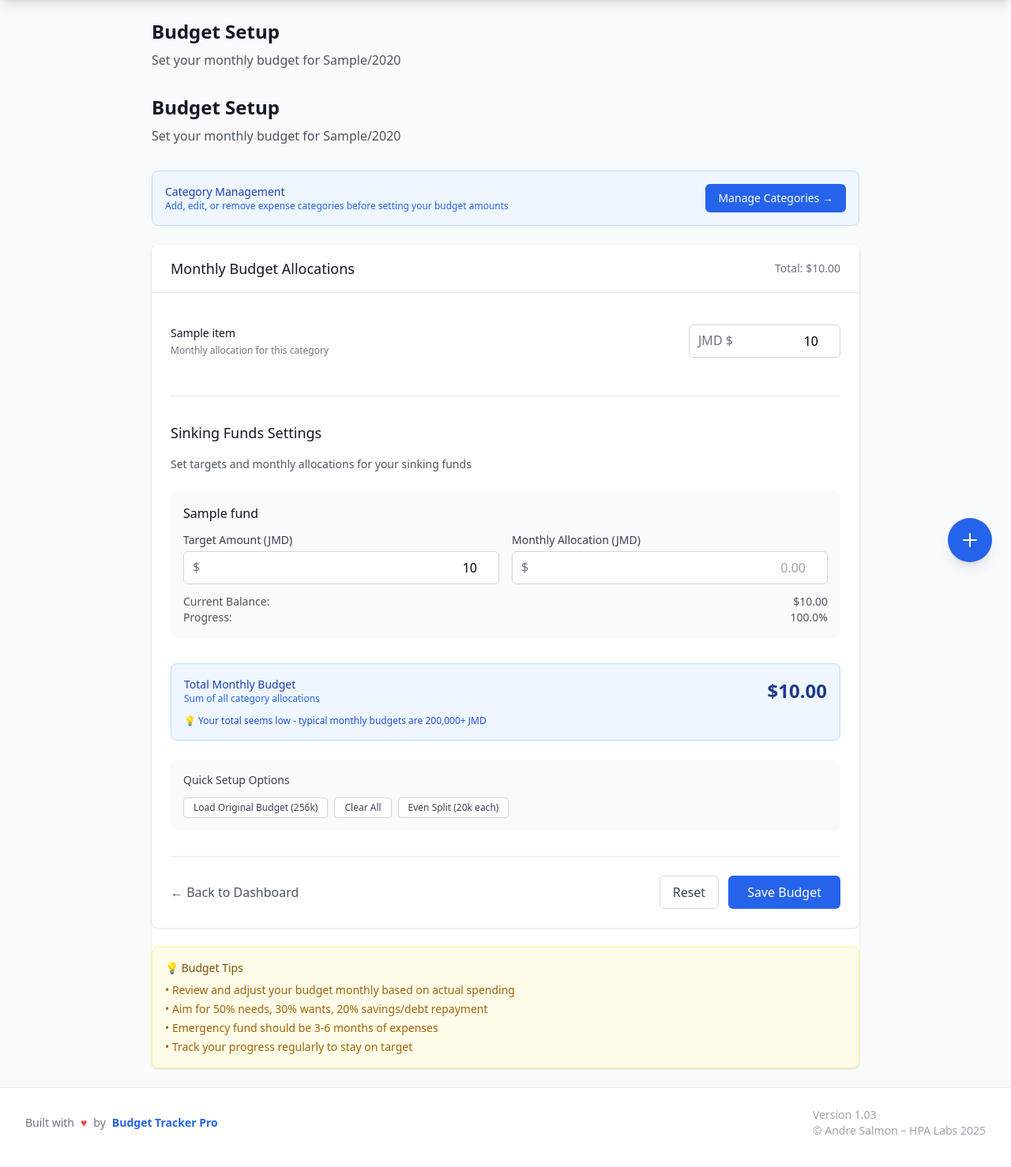
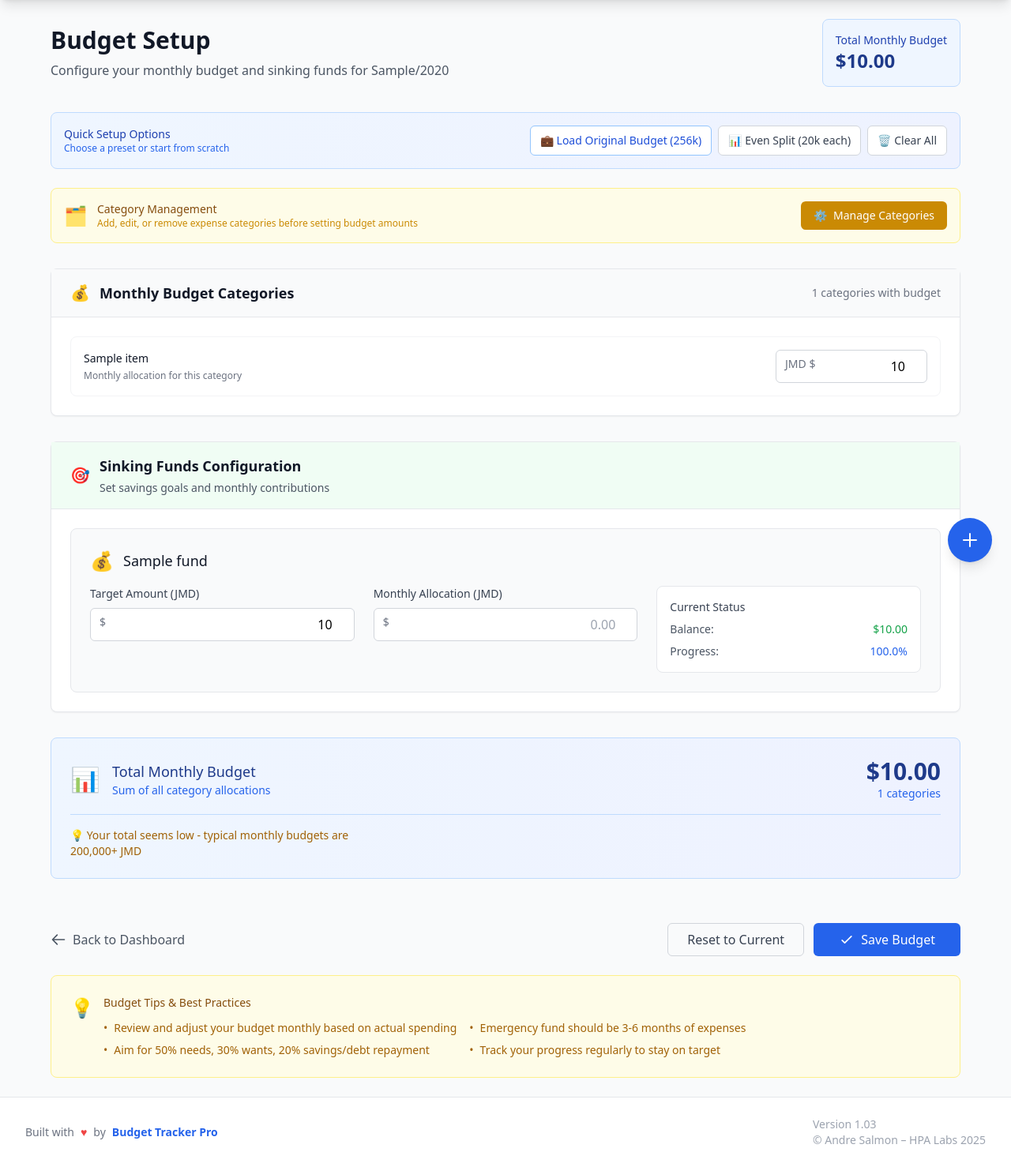
Before and after one commit to salmonars1-lab/budget-tracker-pro, a Flask app: template templates/budget_setup.html in a window 1280 px wide. Shown: the part 64-1542 px from the top of the page at 79% size. Before the commit the page ends 1501 px from the top, so only its background shows below. Run offline with Flask 3, Linux system fonts and the light colour scheme; the template is opened without the code that fills it: most values are stand-ins (such as "Sample title", 1, 10 or a date in 2020); some libraries are stand-ins or nearby versions.

Commit message:
Update budget_setup2.html

```diff
--- a/templates/budget_setup.html
+++ b/templates/budget_setup.html
@@ -3,48 +3,89 @@
 {% block title %}Budget Setup - Budget Tracker{% endblock %}
 
 {% block content %}
-<div x-data="budgetSetup()" class="max-w-4xl mx-auto">
+<div x-data="budgetSetup()" class="max-w-6xl mx-auto">
     <!-- Header -->
     <div class="mb-8">
-        <h2 class="text-2xl font-bold text-gray-900 mb-2">Budget Setup</h2>
-        <p class="text-gray-600">Set your monthly budget for {{ current_month }}/{{ current_year }}</p>
+        <div class="flex items-center justify-between flex-wrap gap-4">
+            <div>
+                <h2 class="text-3xl font-bold text-gray-900 mb-2">Budget Setup</h2>
+                <p class="text-gray-600">Configure your monthly budget and sinking funds for {{ current_month }}/{{ current_year }}</p>
             </div>
-<div class="mb-8">
-    <h2 class="text-2xl font-bold text-gray-900 mb-2">Budget Setup</h2>
-    <p class="text-gray-600">Set your monthly budget for {{ current_month }}/{{ current_year }}</p>
+            <div class="bg-blue-50 border border-blue-200 rounded-lg p-4">
+                <div class="text-sm text-blue-800 font-medium">Total Monthly Budget</div>
+                <div class="text-2xl font-bold text-blue-900" x-text="formatCurrency(totalBudget)"></div>
+            </div>
+        </div>
+    </div>
+
+    <!-- Quick Actions Bar -->
+    <div class="mb-6 bg-gradient-to-r from-blue-50 to-indigo-50 border border-blue-200 rounded-lg p-4">
+        <div class="flex flex-col sm:flex-row items-start sm:items-center justify-between gap-4">
+            <div>
+                <h3 class="text-sm font-medium text-blue-800">Quick Setup Options</h3>
+                <p class="text-xs text-blue-600">Choose a preset or start from scratch</p>
+            </div>
+            <div class="flex flex-wrap gap-2">
+                <button type="button"
+                        @click="loadPreset('original')"
+                        class="inline-flex items-center px-3 py-2 text-sm bg-white border border-blue-300 rounded-md text-blue-700 hover:bg-blue-50 transition-colors">
+                    <span class="mr-1">💼</span>
+                    Load Original Budget (256k)
+                </button>
+                <button type="button"
+                        @click="evenSplit()"
+                        class="inline-flex items-center px-3 py-2 text-sm bg-white border border-gray-300 rounded-md text-gray-700 hover:bg-gray-50 transition-colors">
+                    <span class="mr-1">📊</span>
+                    Even Split (20k each)
+                </button>
+                <button type="button"
+                        @click="clearAll()"
+                        class="inline-flex items-center px-3 py-2 text-sm bg-white border border-gray-300 rounded-md text-gray-700 hover:bg-gray-50 transition-colors">
+                    <span class="mr-1">🗑️</span>
+                    Clear All
+                </button>
+            </div>
+        </div>
     </div>
 
     <!-- Category Management Section -->
-<div class="mb-6 bg-blue-50 border border-blue-200 rounded-lg p-4">
+    <div class="mb-8 bg-yellow-50 border border-yellow-200 rounded-lg p-4">
         <div class="flex items-center justify-between">
+            <div class="flex items-center">
+                <span class="text-2xl mr-3">🗂️</span>
                 <div>
-            <h3 class="text-sm font-medium text-blue-800">Category Management</h3>
-            <p class="text-xs text-blue-600">Add, edit, or remove expense categories before setting your budget amounts</p>
+                    <h3 class="text-sm font-medium text-yellow-800">Category Management</h3>
+                    <p class="text-xs text-yellow-600">Add, edit, or remove expense categories before setting budget amounts</p>
+                </div>
             </div>
             <a href="/manage-categories"
-           class="bg-blue-600 text-white px-4 py-2 rounded-md hover:bg-blue-700 text-sm font-medium transition-colors">
-            Manage Categories →
+               class="inline-flex items-center bg-yellow-600 text-white px-4 py-2 rounded-md hover:bg-yellow-700 text-sm font-medium transition-colors">
+                <span class="mr-2">⚙️</span>
+                Manage Categories
             </a>
         </div>
     </div>
 
-<!-- Budget Form -->
-<div class="bg-white rounded-lg shadow">
-    <!-- Budget Form -->
-    <div class="bg-white rounded-lg shadow">
-        <div class="px-6 py-4 border-b border-gray-200">
+    <form method="POST" action="/budget-setup" class="space-y-8">
+
+        <!-- Budget Categories Section -->
+        <div class="bg-white rounded-lg shadow-sm border border-gray-200">
+            <div class="px-6 py-4 border-b border-gray-200 bg-gray-50">
                 <div class="flex items-center justify-between">
-                <h3 class="text-lg font-medium text-gray-900">Monthly Budget Allocations</h3>
+                    <div class="flex items-center">
+                        <span class="text-xl mr-3">💰</span>
+                        <h3 class="text-lg font-semibold text-gray-900">Monthly Budget Categories</h3>
+                    </div>
                     <div class="text-sm text-gray-500">
-                    Total: <span x-text="formatCurrency(totalBudget)" class="font-medium"></span>
+                        <span x-text="budgets.filter(b => b > 0).length"></span> categories with budget
                     </div>
                 </div>
             </div>
 
-        <form method="POST" action="/budget-setup" class="p-6">
-            <div class="space-y-6">
+            <div class="p-6">
+                <div class="grid gap-4">
                     {% for item in budget_data %}
-                <div class="flex items-center justify-between py-4 border-b border-gray-100 last:border-b-0">
+                    <div class="flex items-center justify-between p-4 border border-gray-100 rounded-lg hover:border-gray-200 transition-colors">
                         <div class="flex-1">
                             <label for="budget_{{ item.id }}" class="block text-sm font-medium text-gray-900">
                                 {{ item.category_name }}
@@ -53,7 +94,7 @@
                         </div>
                         <div class="ml-4 w-48">
                             <div class="relative">
-                            <span class="absolute left-3 top-2 text-gray-500">JMD $</span>
+                                <span class="absolute left-3 top-2 text-gray-500 text-sm">JMD $</span>
                                 <input type="number"
                                        id="budget_{{ item.id }}"
                                        name="budget_{{ item.id }}"
@@ -62,30 +103,44 @@
                                        step="0.01"
                                        min="0"
                                        placeholder="0.00"
-                                   class="w-full border border-gray-300 rounded-md pl-12 pr-3 py-2 text-right focus:outline-none focus:ring-2 focus:ring-blue-500 focus:border-transparent">
+                                       class="w-full border border-gray-300 rounded-md pl-14 pr-3 py-2 text-right focus:outline-none focus:ring-2 focus:ring-blue-500 focus:border-blue-500 transition-colors">
                             </div>
                         </div>
                     </div>
                     {% endfor %}
                 </div>
+            </div>
+        </div>
 
         <!-- Sinking Funds Section -->
-            <div class="mt-8 border-t border-gray-200 pt-8">
-                <h4 class="text-lg font-medium text-gray-900 mb-4">Sinking Funds Settings</h4>
-                <p class="text-sm text-gray-600 mb-6">Set targets and monthly allocations for your sinking funds</p>
+        <div class="bg-white rounded-lg shadow-sm border border-gray-200">
+            <div class="px-6 py-4 border-b border-gray-200 bg-green-50">
+                <div class="flex items-center">
+                    <span class="text-xl mr-3">🎯</span>
+                    <div>
+                        <h3 class="text-lg font-semibold text-gray-900">Sinking Funds Configuration</h3>
+                        <p class="text-sm text-gray-600 mt-1">Set savings goals and monthly contributions</p>
+                    </div>
+                </div>
+            </div>
 
-                <div class="space-y-6">
+            <div class="p-6">
+                <div class="grid gap-6">
                     {% for fund in sinking_funds_data %}
-                    <div class="bg-gray-50 rounded-lg p-4">
-                        <h5 class="font-medium text-gray-900 mb-3">{{ fund.name }}</h5>
-                        <div class="grid grid-cols-1 md:grid-cols-2 gap-4">
+                    <div class="bg-gray-50 border border-gray-200 rounded-lg p-6">
+                        <div class="flex items-center mb-4">
+                            <span class="text-2xl mr-3">💰</span>
+                            <h4 class="text-lg font-medium text-gray-900">{{ fund.name }}</h4>
+                        </div>
+
+                        <div class="grid grid-cols-1 lg:grid-cols-3 gap-6">
                             <!-- Target Amount -->
                             <div>
-                                <label for="sf_target_{{ fund.id }}" class="block text-sm font-medium text-gray-700 mb-1">
+                                <label for="sf_target_{{ fund.id }}" class="block text-sm font-medium text-gray-700 mb-2">
                                     Target Amount (JMD)
                                 </label>
                                 <div class="relative">
-                                    <span class="absolute left-3 top-2 text-gray-500">$</span>
+                                    <span class="absolute left-3 top-2 text-gray-500 text-sm">$</span>
                                     <input type="number"
                                            id="sf_target_{{ fund.id }}"
                                            name="sf_target_{{ fund.id }}"
@@ -93,17 +148,17 @@
                                            step="0.01"
                                            min="0"
                                            placeholder="0.00"
-                                           class="w-full border border-gray-300 rounded-md pl-8 pr-3 py-2 text-right focus:outline-none focus:ring-2 focus:ring-blue-500 focus:border-transparent">
+                                           class="w-full border border-gray-300 rounded-md pl-8 pr-3 py-2 text-right focus:outline-none focus:ring-2 focus:ring-green-500 focus:border-green-500 transition-colors">
                                 </div>
                             </div>
 
                             <!-- Monthly Allocation -->
                             <div>
-                                <label for="sf_monthly_{{ fund.id }}" class="block text-sm font-medium text-gray-700 mb-1">
+                                <label for="sf_monthly_{{ fund.id }}" class="block text-sm font-medium text-gray-700 mb-2">
                                     Monthly Allocation (JMD)
                                 </label>
                                 <div class="relative">
-                                    <span class="absolute left-3 top-2 text-gray-500">$</span>
+                                    <span class="absolute left-3 top-2 text-gray-500 text-sm">$</span>
                                     <input type="number"
                                            id="sf_monthly_{{ fund.id }}"
                                            name="sf_monthly_{{ fund.id }}"
@@ -111,102 +166,121 @@
                                            step="0.01"
                                            min="0"
                                            placeholder="0.00"
-                                           class="w-full border border-gray-300 rounded-md pl-8 pr-3 py-2 text-right focus:outline-none focus:ring-2 focus:ring-blue-500 focus:border-transparent">
-                                </div>
+                                           class="w-full border border-gray-300 rounded-md pl-8 pr-3 py-2 text-right focus:outline-none focus:ring-2 focus:ring-green-500 focus:border-green-500 transition-colors">
                                 </div>
                             </div>
 
                             <!-- Current Progress -->
-                        <div class="mt-3 text-sm text-gray-600">
+                            <div class="bg-white rounded-lg p-4 border border-gray-200">
+                                <h5 class="text-sm font-medium text-gray-700 mb-2">Current Status</h5>
+                                <div class="space-y-2 text-sm">
                                     <div class="flex justify-between">
-                                <span>Current Balance:</span>
-                                <span class="font-medium">{{ fund.current_balance|currency }}</span>
+                                        <span class="text-gray-600">Balance:</span>
+                                        <span class="font-medium text-green-600">{{ fund.current_balance|currency }}</span>
                                     </div>
                                     {% if fund.target_amount > 0 %}
                                     <div class="flex justify-between">
-                                <span>Progress:</span>
-                                <span class="font-medium">{{ ((fund.current_balance / fund.target_amount * 100) if fund.target_amount > 0 else 0)|round(1) }}%</span>
+                                        <span class="text-gray-600">Progress:</span>
+                                        <span class="font-medium text-blue-600">{{ ((fund.current_balance / fund.target_amount * 100) if fund.target_amount > 0 else 0)|round(1) }}%</span>
                                     </div>
                                     {% endif %}
+                                </div>
+                            </div>
                         </div>
                     </div>
                     {% endfor %}
                 </div>
             </div>
+        </div>
 
-            <!-- Summary Card -->
-            <div class="mt-8 bg-blue-50 border border-blue-200 rounded-lg p-4">
+        <!-- Budget Summary Card -->
+        <div class="bg-gradient-to-r from-blue-50 to-indigo-50 border border-blue-200 rounded-lg p-6">
             <div class="flex items-center justify-between">
+                <div class="flex items-center">
+                    <span class="text-3xl mr-4">📊</span>
                     <div>
-                        <h4 class="text-sm font-medium text-blue-800">Total Monthly Budget</h4>
-                        <p class="text-xs text-blue-600">Sum of all category allocations</p>
+                        <h4 class="text-lg font-medium text-blue-900">Total Monthly Budget</h4>
+                        <p class="text-sm text-blue-600">Sum of all category allocations</p>
                     </div>
-                    <div class="text-2xl font-bold text-blue-900" x-text="formatCurrency(totalBudget)"></div>
                 </div>
-                <div class="mt-3 text-xs text-blue-700">
-                    <template x-if="totalBudget === 0">
-                        <p>💡 Enter your budget amounts for each category above</p>
-                    </template>
-                    <template x-if="totalBudget > 0 && totalBudget < 200000">
-                        <p>💡 Your total seems low - typical monthly budgets are 200,000+ JMD</p>
-                    </template>
-                    <template x-if="totalBudget >= 200000">
-                        <p>✅ Budget looks good! Remember to review and adjust monthly</p>
-                    </template>
+                <div class="text-right">
+                    <div class="text-3xl font-bold text-blue-900" x-text="formatCurrency(totalBudget)"></div>
+                    <div class="text-sm text-blue-600" x-text="budgets.filter(b => b > 0).length + ' categories'"></div>
                 </div>
             </div>
 
-            <!-- Preset Buttons -->
-            <div class="mt-6 p-4 bg-gray-50 rounded-lg">
-                <h4 class="text-sm font-medium text-gray-700 mb-3">Quick Setup Options</h4>
-                <div class="flex flex-wrap gap-2">
-                    <button type="button"
-                            @click="loadPreset('original')"
-                            class="px-3 py-1 text-xs bg-white border border-gray-300 rounded text-gray-700 hover:bg-gray-50">
-                        Load Original Budget (256k)
-                    </button>
-                    <button type="button"
-                            @click="clearAll()"
-                            class="px-3 py-1 text-xs bg-white border border-gray-300 rounded text-gray-700 hover:bg-gray-50">
-                        Clear All
-                    </button>
-                    <button type="button"
-                            @click="evenSplit()"
-                            class="px-3 py-1 text-xs bg-white border border-gray-300 rounded text-gray-700 hover:bg-gray-50">
-                        Even Split (20k each)
-                    </button>
+            <!-- Smart Insights -->
+            <div class="mt-4 pt-4 border-t border-blue-200">
+                <div class="grid grid-cols-1 md:grid-cols-3 gap-4 text-sm">
+                    <div x-show="totalBudget === 0" class="text-blue-700">
+                        💡 Enter your budget amounts for each category above
+                    </div>
+                    <div x-show="totalBudget > 0 && totalBudget < 200000" class="text-yellow-700">
+                        💡 Your total seems low - typical monthly budgets are 200,000+ JMD
+                    </div>
+                    <div x-show="totalBudget >= 200000" class="text-green-700">
+                        ✅ Budget looks good! Remember to review and adjust monthly
+                    </div>
+                </div>
             </div>
         </div>
 
         <!-- Form Actions -->
-            <div class="flex items-center justify-between mt-8 pt-6 border-t border-gray-200">
-                <a href="/" class="text-gray-600 hover:text-gray-900 font-medium">
-                    ← Back to Dashboard
+        <div class="flex items-center justify-between py-6">
+            <a href="/"
+               class="inline-flex items-center text-gray-600 hover:text-gray-900 font-medium transition-colors">
+                <svg class="w-5 h-5 mr-2" fill="none" stroke="currentColor" viewBox="0 0 24 24">
+                    <path stroke-linecap="round" stroke-linejoin="round" stroke-width="2" d="M10 19l-7-7m0 0l7-7m-7 7h18"/>
+                </svg>
+                Back to Dashboard
             </a>
             <div class="flex space-x-3">
                 <button type="button"
                         @click="resetToOriginal()"
-                            class="px-4 py-2 border border-gray-300 rounded-md text-gray-700 hover:bg-gray-50 font-medium">
-                        Reset
+                        class="px-6 py-2 border border-gray-300 rounded-md text-gray-700 hover:bg-gray-50 font-medium transition-colors">
+                    Reset to Current
                 </button>
                 <button type="submit"
-                            class="px-6 py-2 bg-blue-600 hover:bg-blue-700 text-white rounded-md font-medium transition-colors">
+                        class="px-8 py-2 bg-blue-600 hover:bg-blue-700 text-white rounded-md font-medium transition-colors flex items-center">
+                    <svg class="w-5 h-5 mr-2" fill="none" stroke="currentColor" viewBox="0 0 24 24">
+                        <path stroke-linecap="round" stroke-linejoin="round" stroke-width="2" d="M5 13l4 4L19 7"/>
+                    </svg>
                     Save Budget
                 </button>
             </div>
         </div>
     </form>
+
+    <!-- Tips Section -->
+    <div class="bg-yellow-50 border border-yellow-200 rounded-lg p-6">
+        <div class="flex items-start">
+            <span class="text-2xl mr-3">💡</span>
+            <div>
+                <h3 class="text-sm font-medium text-yellow-800 mb-3">Budget Tips & Best Practices</h3>
+                <div class="grid grid-cols-1 md:grid-cols-2 gap-4 text-sm text-yellow-700">
+                    <ul class="space-y-2">
+                        <li class="flex items-start">
+                            <span class="mr-2">•</span>
+                            <span>Review and adjust your budget monthly based on actual spending</span>
+                        </li>
+                        <li class="flex items-start">
+                            <span class="mr-2">•</span>
+                            <span>Aim for 50% needs, 30% wants, 20% savings/debt repayment</span>
+                        </li>
+                    </ul>
+                    <ul class="space-y-2">
+                        <li class="flex items-start">
+                            <span class="mr-2">•</span>
+                            <span>Emergency fund should be 3-6 months of expenses</span>
+                        </li>
+                        <li class="flex items-start">
+                            <span class="mr-2">•</span>
+                            <span>Track your progress regularly to stay on target</span>
+                        </li>
+                    </ul>
                 </div>
-
-    <!-- Tips -->
-    <div class="mt-6 bg-yellow-50 border border-yellow-200 rounded-lg p-4">
-        <h3 class="text-sm font-medium text-yellow-800 mb-2">💡 Budget Tips</h3>
-        <ul class="text-sm text-yellow-700 space-y-1">
-            <li>• Review and adjust your budget monthly based on actual spending</li>
-            <li>• Aim for 50% needs, 30% wants, 20% savings/debt repayment</li>
-            <li>• Emergency fund should be 3-6 months of expenses</li>
-            <li>• Track your progress regularly to stay on target</li>
-        </ul>
+            </div>
+        </div>
     </div>
 </div>
 
@@ -227,7 +301,7 @@ function budgetSetup() {
             return new Intl.NumberFormat('en-US', {
                 style: 'currency',
                 currency: 'USD'
-            }).format(amount);
+            }).format(amount || 0);
         },
 
         loadPreset(type) {
@@ -260,13 +334,9 @@ function budgetSetup() {
 
         updateInputs() {
             this.budgets.forEach((amount, index) => {
-                const input = document.querySelector(`input[name="budget_{{ budget_data[0].id }}"]`).form.elements[`budget_{{ budget_data[0].id }}`];
-                if (input) {
-                    // Find the right input by index
                 const inputs = document.querySelectorAll('input[name^="budget_"]');
                 if (inputs[index]) {
                     inputs[index].value = amount;
-                    }
                 }
             });
         }
```
Lines whose indentation alone changed are shown as unchanged.
